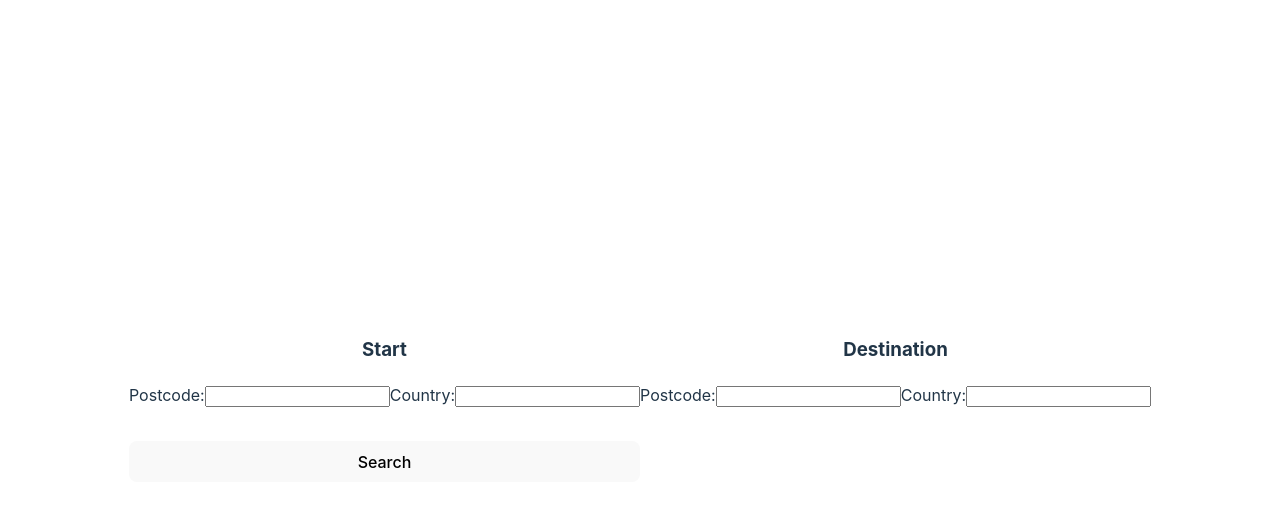
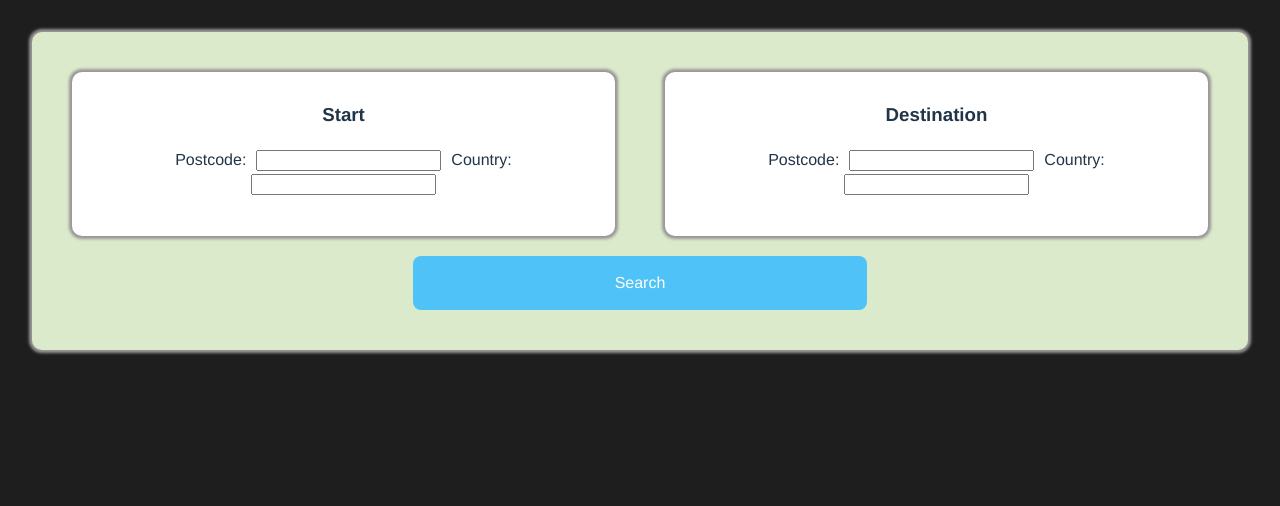
Before and after one commit to maxajburrows/CO2-Travel-Calculator, a React (Vite) app in the folder frontend/vite-project/: page / in a window 1280 px wide. Shown: the top 506 px of the page. Built offline with nearby package versions, Linux system fonts and the light colour scheme.

Commit message:
Add style

```diff
--- a/frontend/vite-project/src/App.css
+++ b/frontend/vite-project/src/App.css
@@ -3,10 +3,66 @@
   margin: 0 auto;
   padding: 2rem;
   text-align: center;
+
 }
 
 .form {
   display: grid;
   grid-template-columns: 1fr 1fr;
   grid-template-rows: 3fr 1fr;
+  grid-column-gap: 50px;
+  grid-row-gap: 20px;
+  background-color: rgb(220, 234, 204);
+  border-radius: 10px;
+  padding: 40px;
+  margin-bottom: 100px;
+  box-shadow: 0 0 3px 3px rgb(152 150 150);
 }
+
+body {
+  background-color: rgb(30, 30, 30);
+  font-family: Helvetica, Arial, sans-serif;
+
+}
+
+#btn {
+  background-color: rgb(79, 195, 247);
+  color: white;
+  grid-column: 1/-1;
+  width: 40%;
+  justify-self: center;
+}
+
+#btn:hover {
+  background-color: red;
+  border-color: red;
+}
+
+.bar {
+  background-color: white;
+  border-radius: 10px;
+  padding: 15px;
+  margin: 40px 0;
+  box-shadow: 0 0 3px 3px rgb(152 150 150);
+}
+
+input {
+  margin: 0 10px;
+}
+
+.loading {
+  color: white;
+  font-size: 2em;
+}
+
+.field {
+  background-color: white;
+  border-radius: 10px;
+  padding: 10px;
+  padding-bottom: 40px;
+  box-shadow: 0 0 3px 3px rgb(152 150 150);
+}
+
+.br {
+  border : 10px solid white;
+}
--- a/frontend/vite-project/src/App.tsx
+++ b/frontend/vite-project/src/App.tsx
@@ -15,7 +15,7 @@ function App() {
         const [co2Values, setCO2Values] = useState<number[]>([])
         const [etsValues, setETSValues] = useState<number[]>([])
         const [graphStatus, setGraphStatus] = useState<string>('no input')
-        const loadingMessage = "The app is currently doing something very very impressive and cool." +
+        const loadingMessage = "The app is currently doing something very very impressive and cool. " +
             "Please wait patiently and prepare to gasp in awe, amazement and joy!"
 
 
@@ -34,12 +34,17 @@ console.log(etsValues)
 
         return (<>
             <SearchForm setTravelMethods={setTravelMethods} setCO2Values={setCO2Values} setETSValues={setETSValues} setGraphStatus={setGraphStatus}/>
-            {graphStatus == 'loading' && <p>{loadingMessage}</p>}
+            {graphStatus == 'loading' && <p className="loading">{loadingMessage}</p>}
             {graphStatus == 'fetched' && <>
+
+                <section className="bar">
                 <h2>CO2 Emissions</h2>
                 <BarChart co2Values={co2Values} travelMethods={travelMethods} chartYAxis={"CO2 Emitted (kg)"}/>
+                </section>
+                <section className="bar">
                 <h2>ETS Score</h2>
                 <BarChart co2Values={etsValues} travelMethods={travelMethods} chartYAxis={"ETS"}/>
+                </section>
             </>}
         </>)
 
--- a/frontend/vite-project/src/BarChart.tsx
+++ b/frontend/vite-project/src/BarChart.tsx
@@ -31,7 +31,7 @@ const BarChart = (props: BarChartProps) => {
         const data = {
             labels: labels,
             datasets: [{
-                label: 'My First Dataset',
+                label: props.chartYAxis,
                 data: props.co2Values,
                 backgroundColor: [
                     'rgba(255, 99, 132, 0.2)',
@@ -62,41 +62,34 @@ const BarChart = (props: BarChartProps) => {
             x: {
                 title: {
                     display: true,
-                    text: 'Travel Method'
+                    text: 'Travel Method',
+                    font: {
+                        size: 24
+                    }
                 },
                 ticks: {
                     font: {
-                        size: 12,
+                        size: 18,
                     }
                 }
             },
             y: {
                 title: {
                     display: true,
-                    text: props.chartYAxis
+                    text: props.chartYAxis,
+                    font: {
+                        size: 24
+                    }
                 },
                 ticks: {
                     font: {
-                        size: 12,
+                        size: 18,
                     }
                 }
             }
         }
 
     }
-        // const config = {
-        //     type: 'bar',
-        //     data: data,
-        //     options: {
-        //         scales: {
-        //             y: {
-        //                 beginAtZero: true
-        //             }
-        //         }
-        //     },
-        // };
-
-
         return (<Bar
                 data={data}
                 options={options}
--- a/frontend/vite-project/src/SearchForm.tsx
+++ b/frontend/vite-project/src/SearchForm.tsx
@@ -44,21 +44,21 @@ const SearchForm = (props: SearchFormProps) => {
     return (
         <>
             <form onSubmit={submit} className="form">
-                <section>
+                <section className="field">
                     <h3>Start</h3>
                     <label htmlFor="postcode1">Postcode:</label>
                     <input id='postcode1' type='text' ref={postcode1InputEl}/>
                     <label htmlFor="country1">Country:</label>
                     <input id='country1' type='text' ref={country1InputEl}/>
                 </section>
-                <section>
+                <section className="field">
                     <h3>Destination</h3>
                     <label htmlFor="postcode2">Postcode:</label>
                     <input id='postcode2' type='text' ref={postcode2InputEl}/>
                     <label htmlFor="country2">Country:</label>
                     <input id='country2' type='text' ref={country2InputEl}/>
                 </section>
-                <button>Search</button>
+                <button id="btn">Search</button>
             </form>
         </>
     )
--- a/frontend/vite-project/src/index.css
+++ b/frontend/vite-project/src/index.css
@@ -26,7 +26,7 @@ a:hover {
 body {
   margin: 0;
   display: flex;
-  place-items: center;
+  place-items: start;
   min-width: 320px;
   min-height: 100vh;
 }
```
